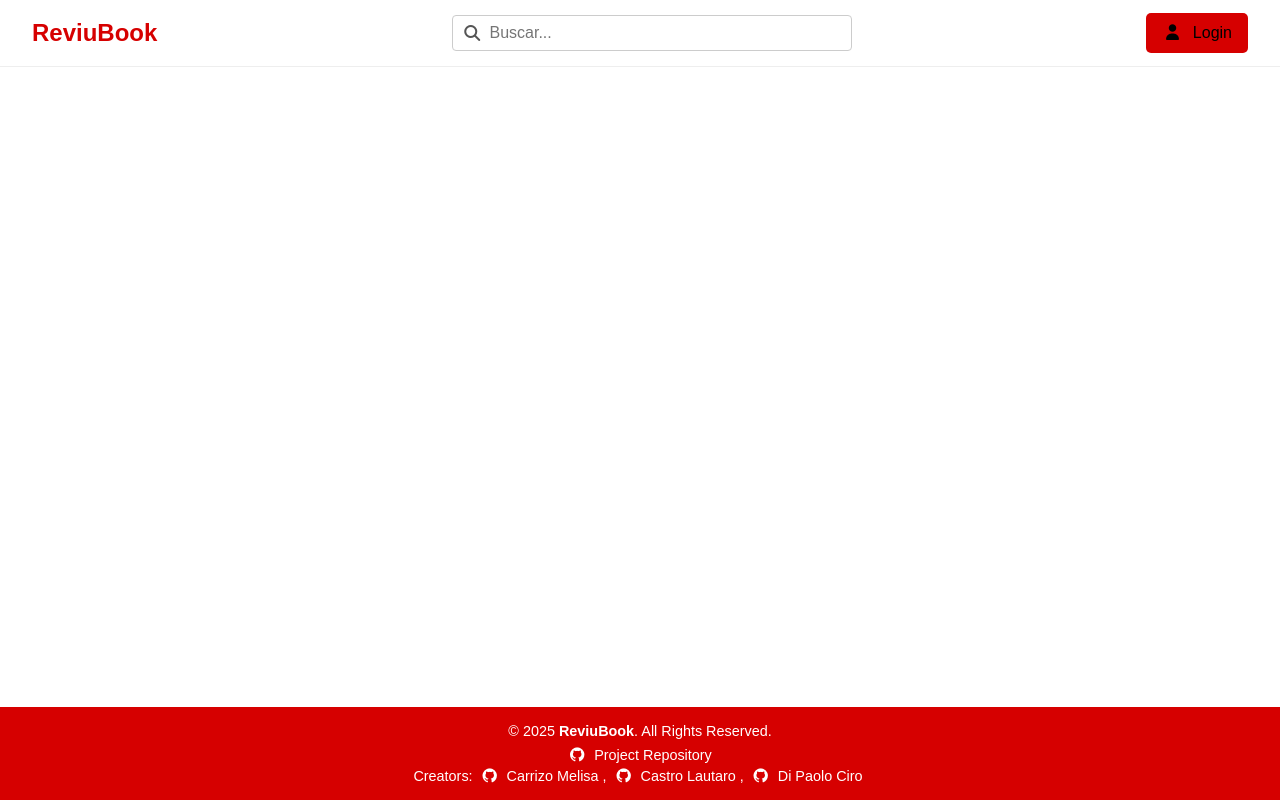
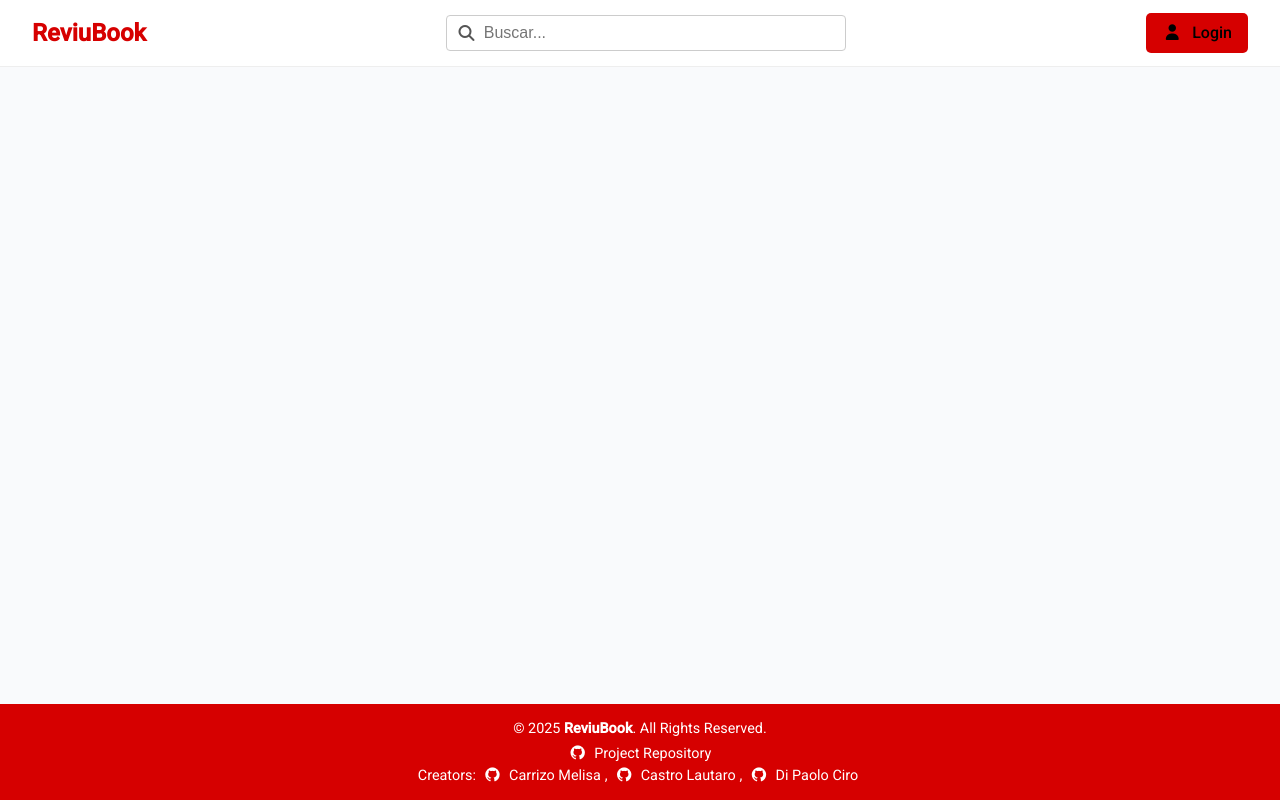
Before and after one commit to Melisa-Carrizo/ReviuBook, an Angular app: page / in a window 1280 px wide. Built offline with nearby package versions, Linux system fonts and the light colour scheme.

Commit message:
clean code and add :root colors

```diff
--- a/src/styles.css
+++ b/src/styles.css
@@ -1,7 +1,26 @@
 /* You can add global styles to this file, and also import other style files */
+:root{
+    --bg-color-white: #F9FAFC;
+    --line-gray: #ECECEC;
+    --main-red: #d60000;
+    --darker-red:#b00000;
+    --gray-filter:#f5f5f5;
+    --text-gray:#666;
+    --bg-gray:#cccbcb;
+}
+
 * {
     margin: 0;
     padding: 0;
-    font-family: sans-serif;
     box-sizing: border-box;
 }
+
+html, body {
+    height: 100%;
+}
+
+body {
+    margin: 0;
+    font-family: Roboto, "Helvetica Neue", sans-serif;
+    background-color: var(--bg-color-white);
+}
```
